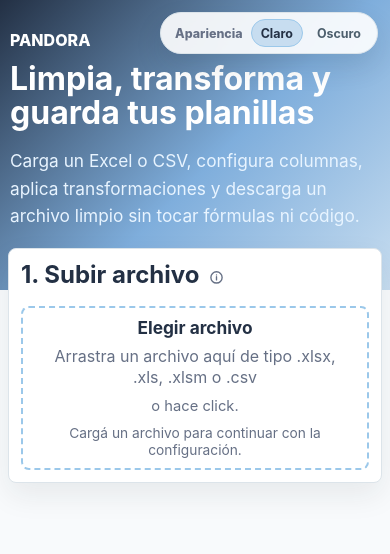
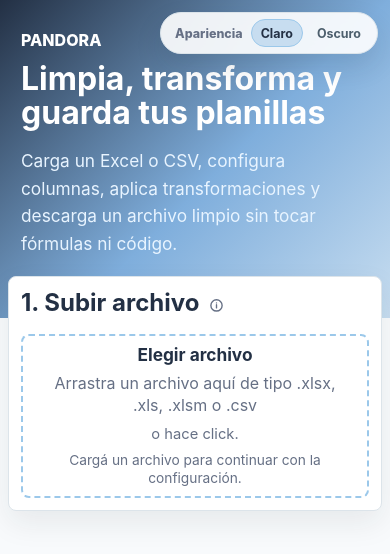
Before and after one commit to MiltonBarraza/Pandora, a React (Vite) app: page / in a window 390 px wide. Shown: the top 554 px of the page. Built offline with nearby package versions, Linux system fonts and the light colour scheme.

Commit message:
Margen titulo ajustado

```diff
--- a/src/styles.css
+++ b/src/styles.css
@@ -337,6 +337,10 @@ button.danger:hover:not(:disabled) {
 }
 
 .appShell {
+  --app-layout-gutter: 12px;
+  --app-panel-border-width: 1px;
+  --app-panel-padding: 16px;
+  --app-hero-content-offset: calc(var(--app-layout-gutter) + var(--app-panel-border-width) + var(--app-panel-padding));
   min-height: 100vh;
   max-width: 100vw;
   overflow-x: hidden;
@@ -396,12 +400,14 @@ button.appearanceToggleOption.isActive {
 .hero {
   background: linear-gradient(135deg, var(--color-hero-gradient-start) 0%, var(--color-hero-gradient-mid) 55%, var(--color-hero-gradient-end) 100%);
   color: var(--color-hero-text);
-  padding: 42px 12px 64px;
+  padding: 42px 0 64px;
 }
 
 .hero > div {
   margin: 0 auto;
   max-width: 1440px;
+  padding: 0 var(--app-hero-content-offset);
+  width: 100%;
 }
 
 .eyebrow {
@@ -432,18 +438,18 @@ h1 {
   margin: -42px auto 48px;
   max-width: 1440px;
   min-width: 0;
-  padding: 0 12px;
+  padding: 0 var(--app-layout-gutter);
   width: 100%;
 }
 
 .panel {
   background: var(--color-bg-surface);
-  border: 1px solid var(--color-border-default);
+  border: var(--app-panel-border-width) solid var(--color-border-default);
   border-radius: 8px;
   box-shadow: var(--shadow-panel);
   min-width: 0;
   max-width: 100%;
-  padding: 16px;
+  padding: var(--app-panel-padding);
   overflow: hidden;
 }
 
@@ -2312,16 +2318,17 @@ tbody tr:hover {
 }
 
 @media (max-width: 760px) {
+  .appShell {
+    --app-layout-gutter: 8px;
+    --app-panel-padding: 12px;
+  }
+
   .hero {
-    padding: 30px 10px 60px;
+    padding: 30px 0 60px;
   }
 
   .wizard {
-    padding: 0 8px 24px;
-  }
-
-  .panel {
-    padding: 12px;
+    padding: 0 var(--app-layout-gutter) 24px;
   }
 
   .twoColumns,
```
